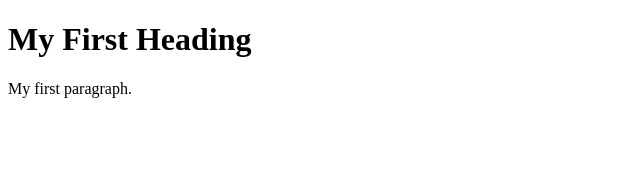
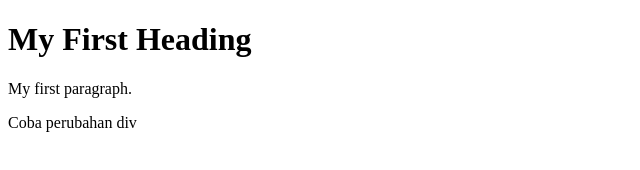
Before and after one commit to changecangs/coba-git, a plain HTML site: page index.html in a window 1280 px wide. Shown: the whole page, without its empty margins (0-640 px from the left). Drawn offline with Linux system fonts and the light colour scheme.

Commit message:
update index.html

```diff
--- a/index.html
+++ b/index.html
@@ -4,6 +4,8 @@
 
 <h1>My First Heading</h1>
 <p>My first paragraph.</p>
-
+<div>
+    Coba perubahan div
+</div>
 </body>
 </html>
```
